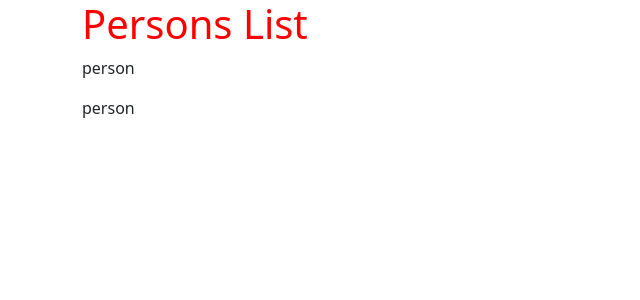
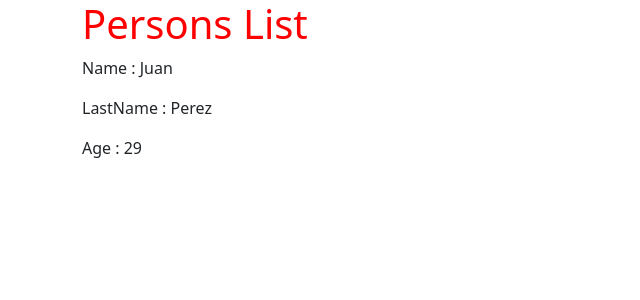
Before and after one commit to LucianoCerullo77/Angular01, an Angular app: page / in a window 1280 px wide. Shown: the top 300 px of the page, without its empty margins (0-640 px from the left). Built offline with nearby package versions, Linux system fonts and the light colour scheme.

Commit message:
interpolation teoric aplicated, also expressions maded in getAge method

```diff
--- a/src/app/person/person.component.html
+++ b/src/app/person/person.component.html
@@ -1 +1,3 @@
-<p>person</p>
+<p>Name : {{name}}</p>
+<p>LastName : {{lastname}}</p>
+<p>Age : {{getAge() + 1}}</p>
--- a/src/app/person/person.component.ts
+++ b/src/app/person/person.component.ts
@@ -7,4 +7,11 @@ import { Component } from '@angular/core';
 })
 export class PersonComponent {
 
+  name : string = "Juan"
+  lastname : string = 'Perez'
+  private age : number = 28
+
+  getAge():number{
+    return this.age
+  }
 }
--- a/src/app/persons/persons.component.html
+++ b/src/app/persons/persons.component.html
@@ -3,7 +3,6 @@
     <div class="col">
       <h1>Persons List</h1>
       <app-person></app-person>
-      <app-person></app-person>
     </div>
   </div>
 </div>
```
